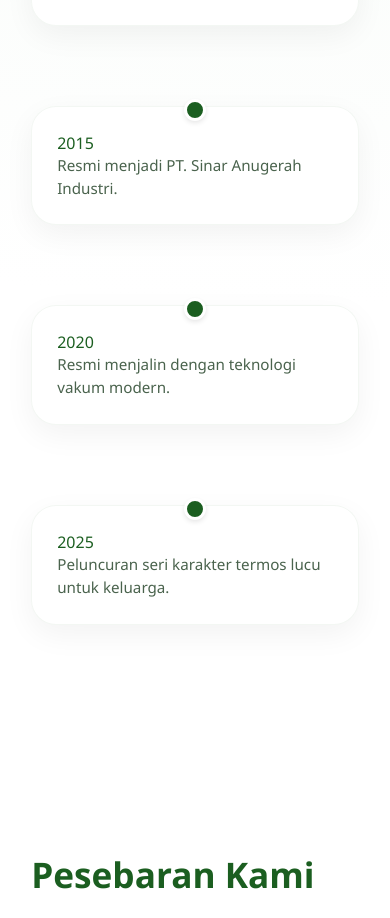
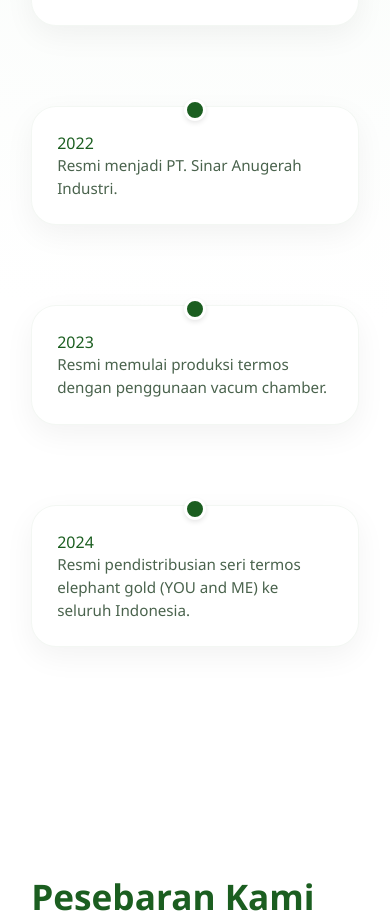
Before and after one commit to Valentio231/website-sai, a React (Vite) app in the folder frontend-sinar-anugerah/: page / in a window 390 px wide. Shown: the part 3464-4382 px from the top of the page. Built offline with nearby package versions, Linux system fonts and the light colour scheme.

Commit message:
Update tampilan responsive dan tambah logo watermark

```diff
--- a/frontend-sinar-anugerah/src/App.css
+++ b/frontend-sinar-anugerah/src/App.css
@@ -13,6 +13,24 @@
   min-height: 100vh;
   color: #1b5e20;
   overflow-x: hidden;
+}
+
+/* --- TAMBAHKAN KODE WATERMARK DI SINI --- */
+body::before {
+  content: "";
+  position: fixed;
+  top: 50%;
+  left: 50%;
+  transform: translate(-50%, -50%);
+  width: 450px; /* Ukuran bisa disesuaikan */
+  height: 450px;
+  background-image: url('/logo.png'); /* Pastikan file ada di folder public */
+  background-repeat: no-repeat;
+  background-position: center;
+  background-size: contain;
+  opacity: 0.04; /* Level pudar (sangat halus agar tetap profesional) */
+  z-index: -1;
+  pointer-events: none;
 }
 
 
--- a/frontend-sinar-anugerah/src/App.jsx
+++ b/frontend-sinar-anugerah/src/App.jsx
@@ -127,22 +127,22 @@
 
                   <div className="milestone-item m-2 fade-in">
                     <div className="milestone-card">
-                      <span className="year">2015</span>
+                      <span className="year">2022</span>
                       <p>Resmi menjadi PT. Sinar Anugerah Industri.</p>
                     </div>
                   </div>
 
                   <div className="milestone-item m-3 fade-in">
                     <div className="milestone-card">
-                      <span className="year">2020</span>
-                      <p>Resmi menjalin dengan teknologi vakum modern.</p>
+                      <span className="year">2023</span>
+                      <p>Resmi memulai produksi termos dengan penggunaan vacum chamber.</p>
                     </div>
                   </div>
 
                   <div className="milestone-item m-4 fade-in">
                     <div className="milestone-card">
-                      <span className="year">2025</span>
-                      <p>Peluncuran seri karakter termos lucu untuk keluarga.</p>
+                      <span className="year">2024</span>
+                      <p>Resmi pendistribusian seri termos elephant gold (YOU and ME) ke seluruh Indonesia.</p>
                     </div>
                   </div>
                 </div>
```
